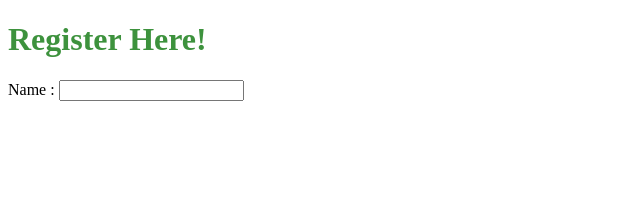
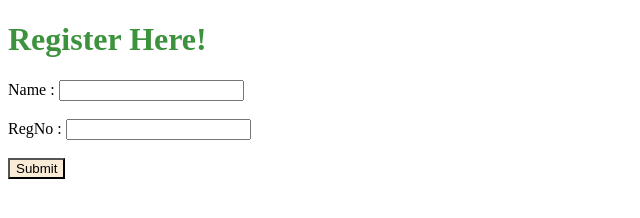
Before and after one commit to SharmilaLakshmanan/registration-form, a plain HTML site: page index.html in a window 1280 px wide. Shown: the whole page, without its empty margins (0-640 px from the left). Drawn offline with Linux system fonts and the light colour scheme.

Commit message:
added submit button

```diff
--- a/index.html
+++ b/index.html
@@ -7,6 +7,12 @@
         <h1>Register Here!</h1>
         <label>Name : </label>
         <input type="text">
+        <br><br>
+        <label>RegNo : </label>
+        <input type="text">
+        <br><br>
+        <button type="Submit">Submit</button>
+
     </body>
 
 </html>
--- a/style.css
+++ b/style.css
@@ -1,3 +1,8 @@
 h1{
     color:rgb(61, 146, 61);
 }
+button{
+    background-color:antiquewhite;
+    color:black;
+
+}
```
